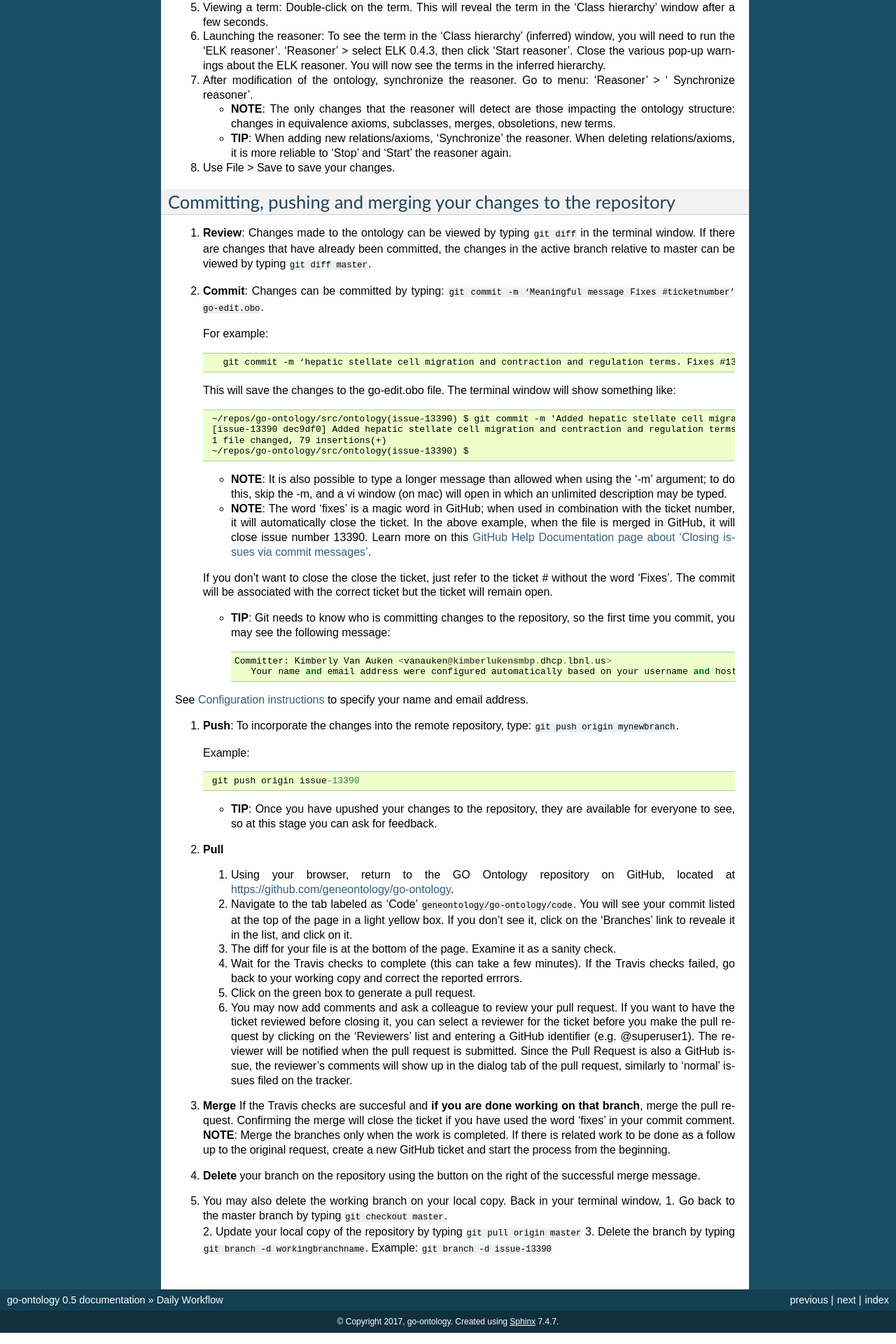
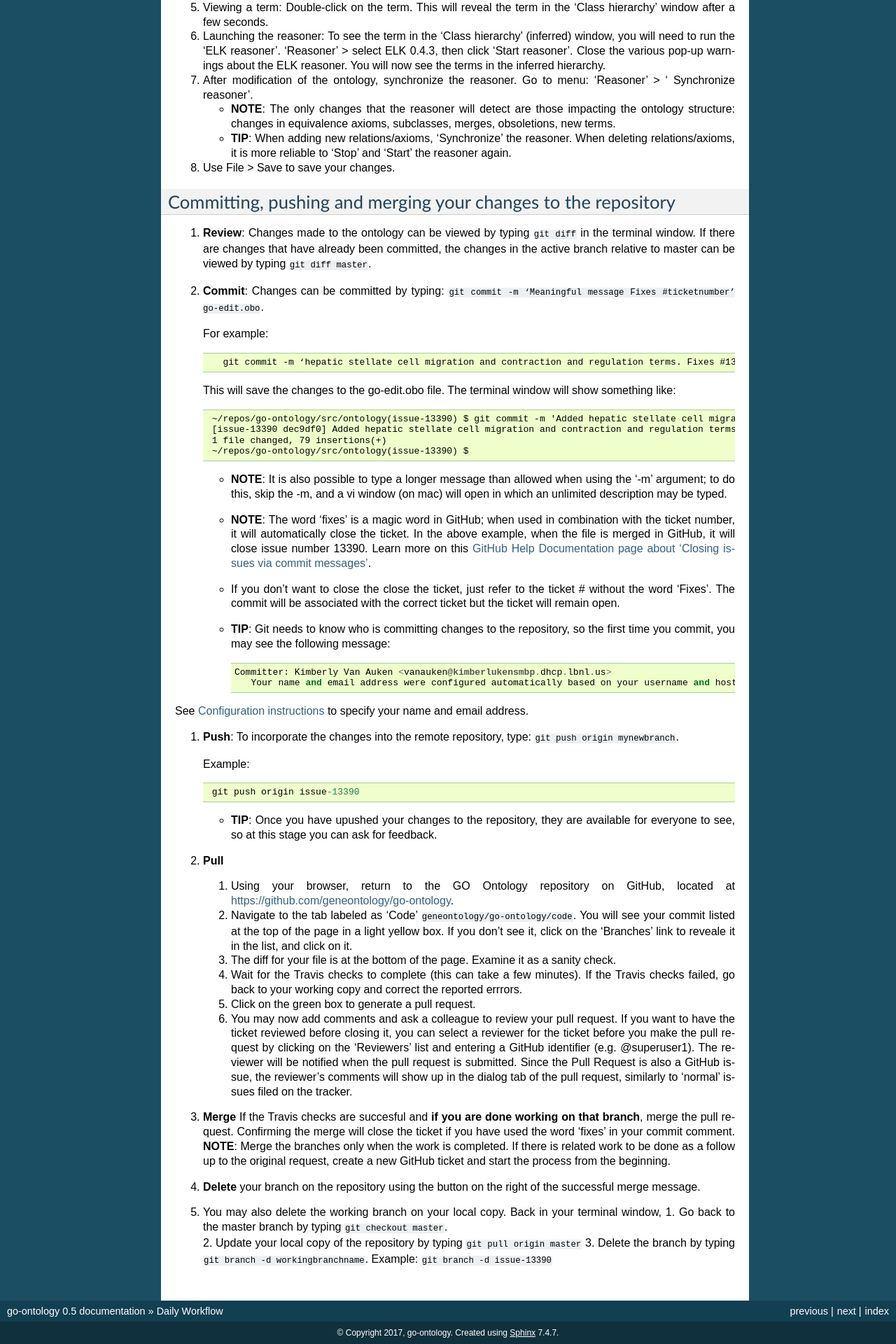
Before and after one commit to geneontology/go-ontology, a Sphinx documentation site: the page built from docs/DailyWorkflow.md, in a window 1280 px wide. Shown: the part 1449-3369 px from the top of the page at 70% size. Built offline with Sphinx 7.4.7, drawn with Linux system fonts in a browser that asks for light colours.

```diff
--- a/docs/DailyWorkflow.md
+++ b/docs/DailyWorkflow.md
@@ -89,9 +89,7 @@ This step is optional because it is not necessary to work on the current version
 
    - **NOTE**: It is also possible to type a longer message than allowed when using the '-m' argument; to do this, skip the -m, and a vi window (on mac) will open in which an unlimited description may be typed.
    - **NOTE**: The word 'fixes' is a magic word in GitHub; when used in combination with the ticket number, it will automatically close the ticket. In the above example, when the file is merged in GitHub, it will close issue number 13390. Learn more on this [GitHub Help Documentation page about 'Closing issues via commit messages'](https://help.github.com/articles/closing-issues-via-commit-messages/).
-
-   If you don't want to close the close the ticket, just refer to the ticket # without the word 'Fixes'. The commit will be associated with the correct ticket but the ticket will remain open.
-
+   - If you don't want to close the close the ticket, just refer to the ticket # without the word 'Fixes'. The commit will be associated with the correct ticket but the ticket will remain open.
    - **TIP**: Git needs to know who is committing changes to the repository, so the first time you commit, you may see the following message:
 
 	     Committer: Kimberly Van Auken <vanauken@kimberlukensmbp.dhcp.lbnl.us>
```
